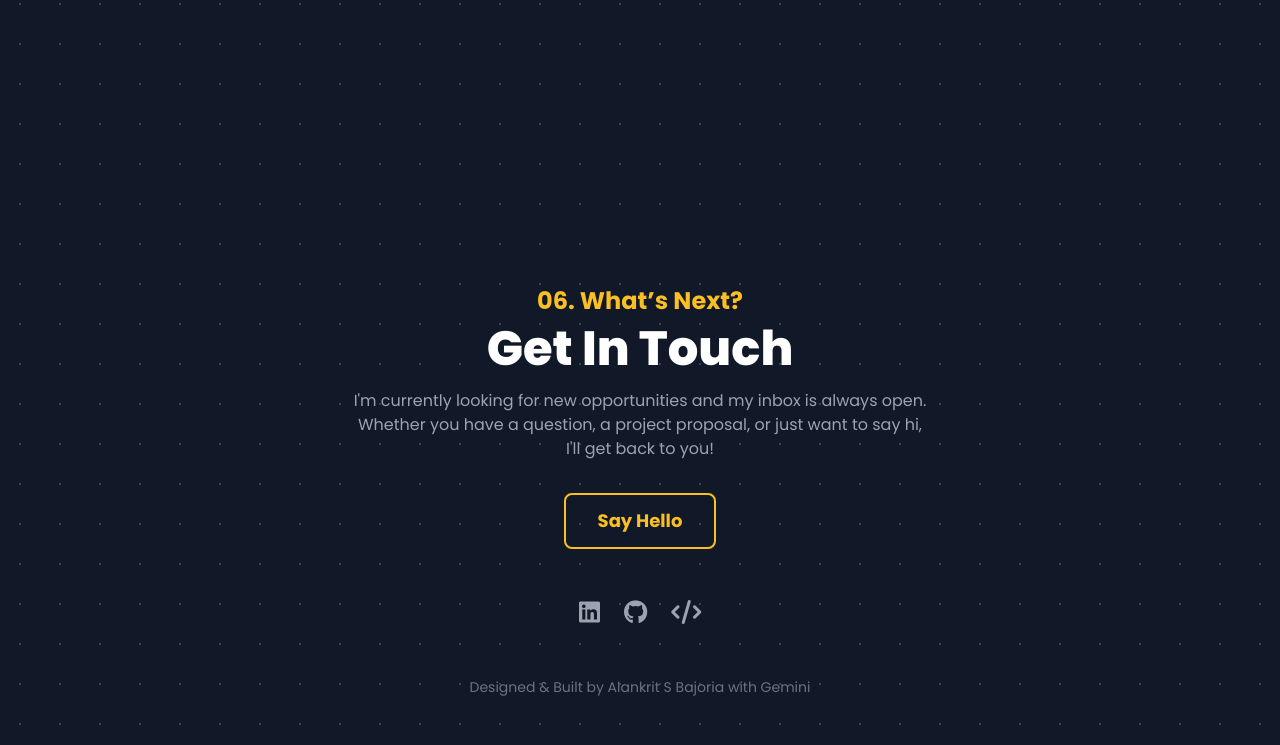
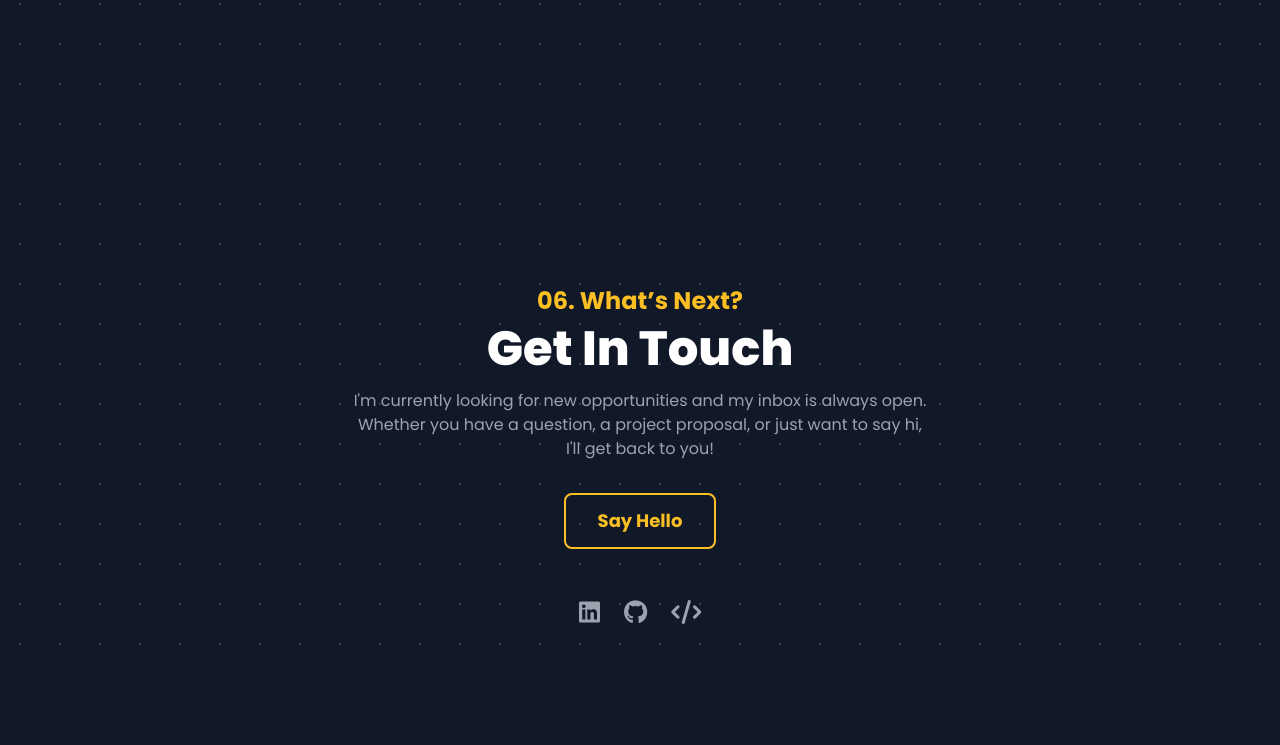
Before and after one commit to alankrit100/portfolio-website, a plain HTML site: page index.html in a window 1280 px wide. Shown: the part 4016-4761 px from the top of the page. After the commit the page ends 4693 px from the top, so only its background shows below. Drawn offline with nearby package versions, Linux system fonts and the light colour scheme.

Commit message:
Update index.html

```diff
--- a/index.html
+++ b/index.html
@@ -378,9 +378,6 @@
                 <a href="https://github.com/" target="_blank" class="text-gray-400 hover:text-amber-400 transition-transform duration-300 transform hover:-translate-y-1"><i class="fab fa-github"></i></a>
                 <a href="https://leetcode.com/" target="_blank" class="text-gray-400 hover:text-amber-400 transition-transform duration-300 transform hover:-translate-y-1"><i class="fas fa-code"></i></a>
             </div>
-            <p class="text-gray-500 mt-12 text-sm">
-                Designed & Built by Alankrit S Bajoria with Gemini
-            </p>
         </div>
     </footer>
 
```
